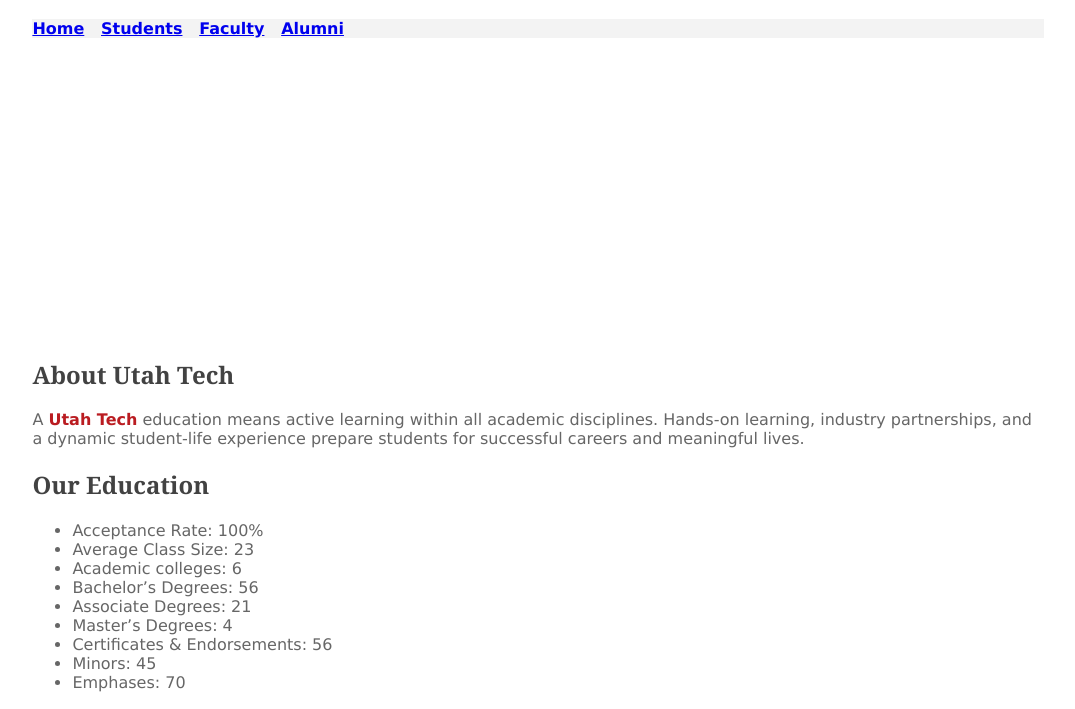
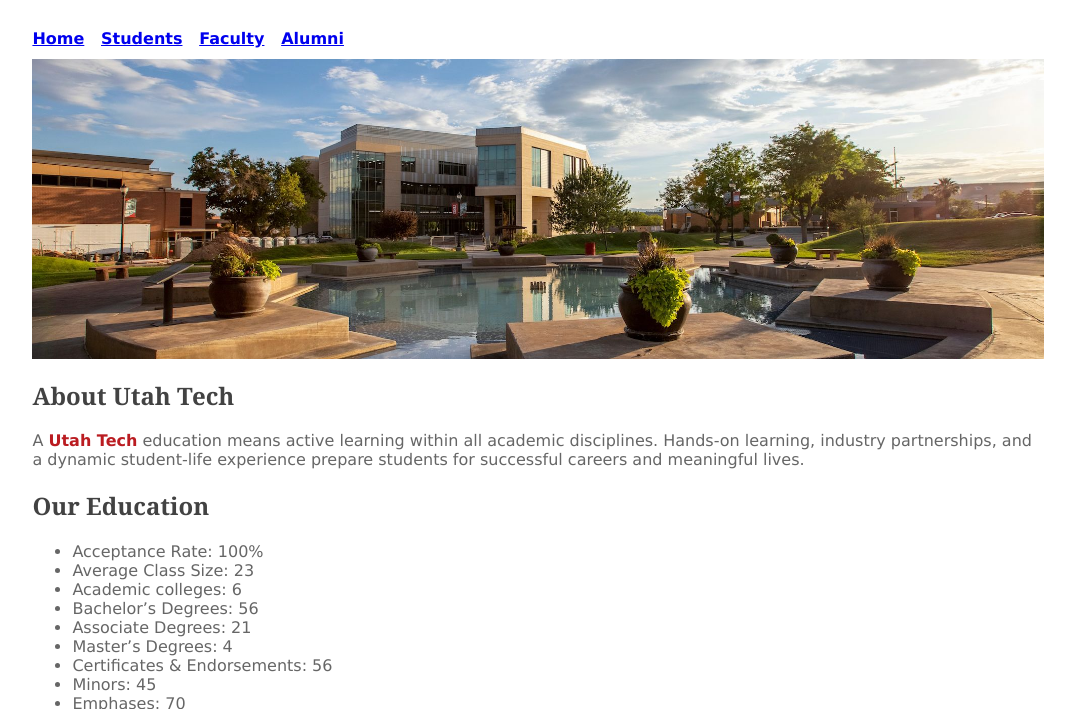
Before and after one commit to maughanevan/maughanevan-se1400, a plain HTML site: page utahtech3/index.html in a window 1280 px wide. Shown: the part 85-794 px from the top of the page, without its empty margins (102-1177 px from the left). Drawn offline with Linux system fonts and the light colour scheme.

Commit message:
Adding home image

```diff
--- a/utahtech3/style.css
+++ b/utahtech3/style.css
@@ -14,7 +14,7 @@
   }
   nav {
     font-weight: bold;
-    background-color: #F3F3F3;
+    line-height: 250%;
   }
   h2 {
     color: #424242;
@@ -44,8 +44,8 @@
     margin-left: auto;
   }
   #homehero {
-    height: 300px;  // Adjust the height as necessary
-    background-image: url('path_to_your_image/homehero.jpg');  // Ensure the path is correct
+    height: 300px;
+    background-image: url('homehero.jpg');
     background-size: cover;
     background-position: center;
     background-repeat: no-repeat;
```
Also changed, not shown: 1 other file.
